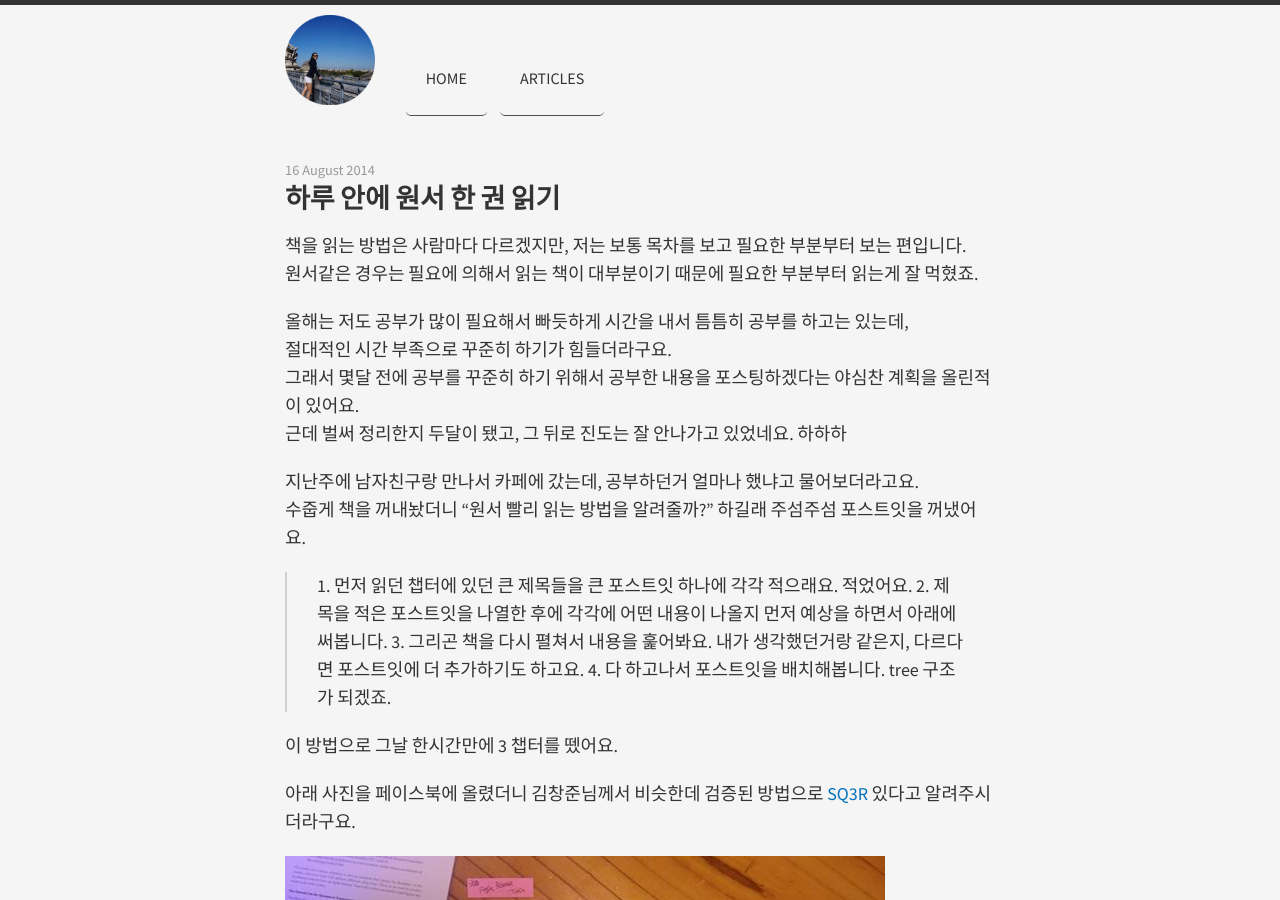
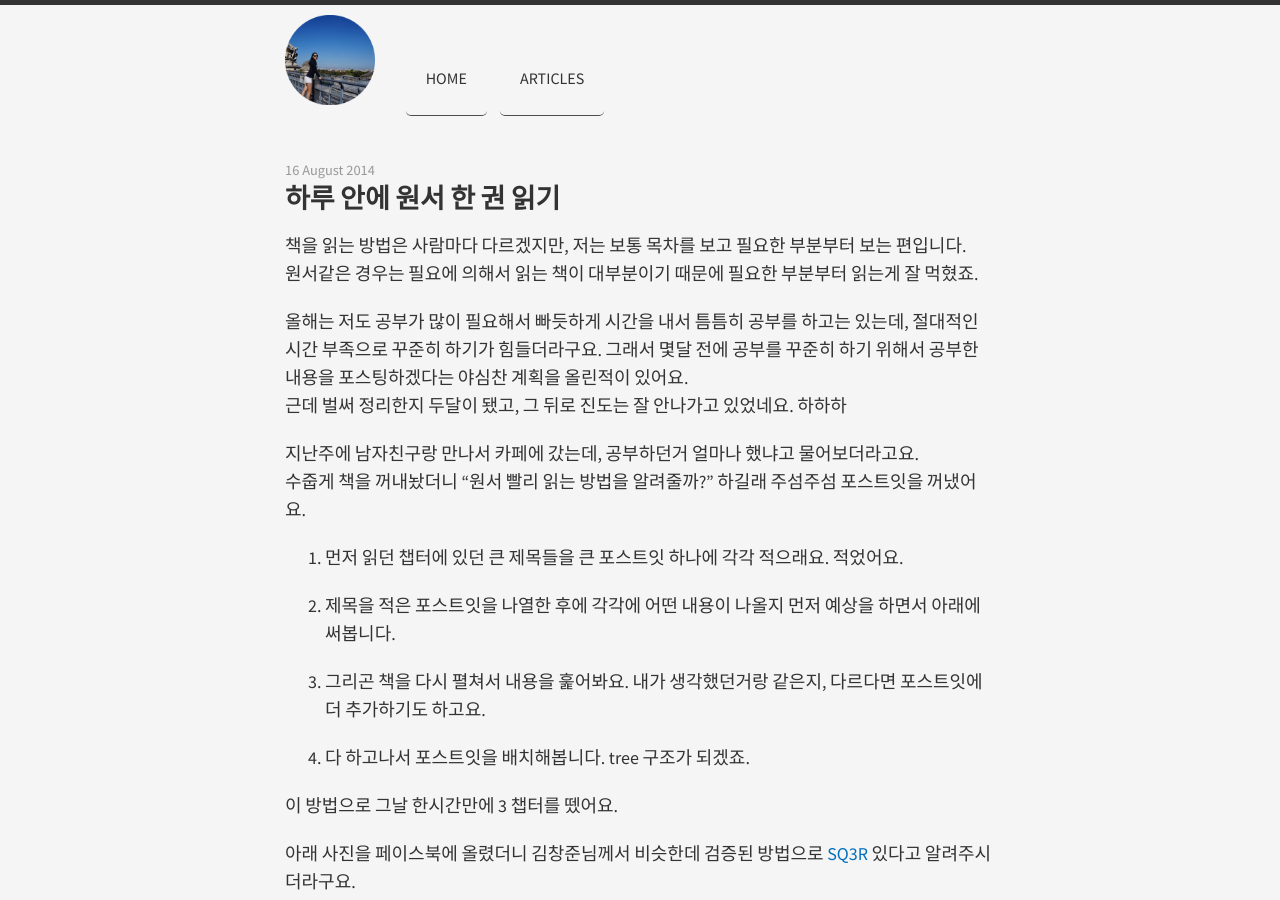
Before and after one commit to midaeng/articles, a Jekyll site: the page built from _posts/2014-08-16-read-a-book-on-oneday.md, in a window 1280 px wide and 900 px high. Built offline with Jekyll 4.4.1, drawn with Linux system fonts in a browser that asks for light colours; nearby versions of some CDN libraries; Markdown is read by kramdown in place of the engine named in the settings.

Commit message:
add posts wastes ideas

```diff
--- a/_posts/2014-08-16-read-a-book-on-oneday.md
+++ b/_posts/2014-08-16-read-a-book-on-oneday.md
@@ -7,16 +7,14 @@ title: "하루 안에 원서 한 권 읽기"
 원서같은 경우는 필요에 의해서 읽는 책이 대부분이기 때문에 필요한 부분부터 읽는게 잘 먹혔죠.
 
 
-올해는 저도 공부가 많이 필요해서 빠듯하게 시간을 내서 틈틈히 공부를 하고는 있는데,
-절대적인 시간 부족으로 꾸준히 하기가 힘들더라구요.
-그래서 몇달 전에 공부를 꾸준히 하기 위해서 공부한 내용을 포스팅하겠다는 야심찬 계획을 올린적이 있어요.
+올해는 저도 공부가 많이 필요해서 빠듯하게 시간을 내서 틈틈히 공부를 하고는 있는데, 절대적인 시간 부족으로 꾸준히 하기가 힘들더라구요. 그래서 몇달 전에 공부를 꾸준히 하기 위해서 공부한 내용을 포스팅하겠다는 야심찬 계획을 올린적이 있어요.
 근데 벌써 정리한지 두달이 됐고, 그 뒤로 진도는 잘 안나가고 있었네요. 하하하
 
 
 지난주에 남자친구랑 만나서 카페에 갔는데, 공부하던거 얼마나 했냐고 물어보더라고요.
 수줍게 책을 꺼내놨더니 "원서 빨리 읽는 방법을 알려줄까?" 하길래 주섬주섬 포스트잇을 꺼냈어요.
 
-<blockquote>
+
 1. 먼저 읽던 챕터에 있던 큰 제목들을 큰 포스트잇 하나에 각각 적으래요. 적었어요.
 
 2. 제목을 적은 포스트잇을 나열한 후에 각각에 어떤 내용이 나올지 먼저 예상을 하면서 아래에 써봅니다.
@@ -24,13 +22,11 @@ title: "하루 안에 원서 한 권 읽기"
 3. 그리곤 책을 다시 펼쳐서 내용을 훑어봐요. 내가 생각했던거랑 같은지, 다르다면 포스트잇에 더 추가하기도 하고요.
 
 4. 다 하고나서 포스트잇을 배치해봅니다. tree 구조가 되겠죠.
- </blockquote>
 
 
 이 방법으로 그날 한시간만에 3 챕터를 뗐어요.
 
 아래 사진을 페이스북에 올렸더니 김창준님께서 비슷한데 검증된 방법으로 [SQ3R](http://www.ucc.vt.edu/academic_support_students/study_skills_information/sq3r_reading-study_system/index.html) 있다고 알려주시더라구요.
-
 
 ![book on oneday](/images/blog/read_book.jpg)
 
```
Also changed, not shown: _posts/2015-03-06-for-wastes-ideas.md (+3 -4 lines).
